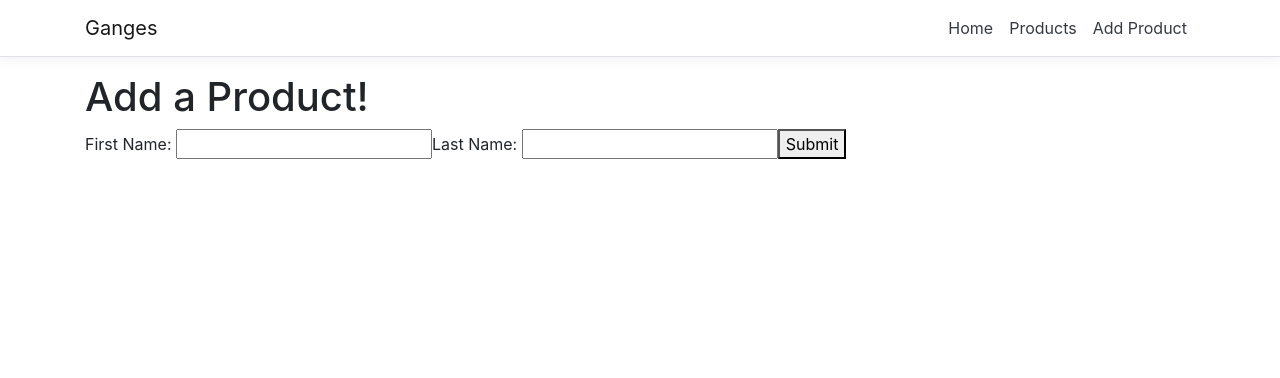
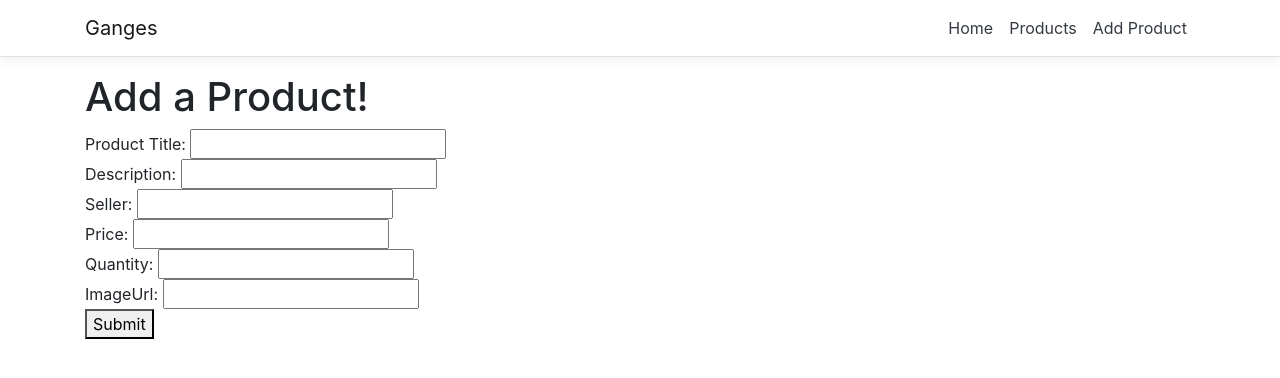
Before and after one commit to alexbobrob/ASP.NET-eShop-webapp, an Angular app in the folder Ganges/ClientApp/: page /add-product in a window 1280 px wide. Shown: the top 378 px of the page. Built offline with nearby package versions, Linux system fonts and the light colour scheme.

Commit message:
Created a form to add a product in the add product component. When the submit button is pressed a product object is created from the form values.

```diff
--- a/Ganges/ClientApp/src/app/add-product/add-product.component.html
+++ b/Ganges/ClientApp/src/app/add-product/add-product.component.html
@@ -1,16 +1,36 @@
 <h1>Add a Product!</h1>
-<form [formGroup]="profileForm" (ngSubmit)="onSubmit()">
+<form [formGroup]="productForm" (ngSubmit)="onSubmit()">
 
-    <label>
-        First Name:
-        <input type="text" formControlName="firstName">
-    </label>
+    <div>
+        Product Title:
+        <input type="text" formControlName="title">
+    </div>
 
-    <label>
-        Last Name:
-        <input type="text" formControlName="lastName">
-    </label>
+    <div>
+        Description:
+        <input type="text" formControlName="description">
+    </div>
 
-    <button type="submit" [disabled]="!profileForm.valid">Submit</button>
+    <div>
+        Seller:
+        <input type="text" formControlName="seller">
+    </div>
+
+    <div>
+        Price:
+        <input type="text" formControlName="price">
+    </div>
+
+    <div>
+        Quantity:
+        <input type="text" formControlName="quantity">
+    </div>
+
+    <div>
+        ImageUrl:
+        <input type="text" formControlName="imageUrl">
+    </div>
+
+    <button type="submit" [disabled]="!productForm.valid">Submit</button>
 
 </form>
--- a/Ganges/ClientApp/src/app/add-product/add-product.component.ts
+++ b/Ganges/ClientApp/src/app/add-product/add-product.component.ts
@@ -1,5 +1,6 @@
 import { Component, OnInit } from '@angular/core';
 import { FormGroup, FormControl } from '@angular/forms';
+import { Product } from '../product'
 
 @Component({
   selector: 'app-add-product',
@@ -9,9 +10,13 @@ import { FormGroup, FormControl } from '@angular/forms';
 export class AddProductComponent implements OnInit {
 
   //https://angular.io/guide/reactive-forms
-  profileForm = new FormGroup({
-    firstName: new FormControl(''),
-    lastName: new FormControl(''),
+  productForm = new FormGroup({
+    title: new FormControl(''),
+    description: new FormControl(''),
+    seller: new FormControl(''),
+    price: new FormControl(''),
+    quantity: new FormControl(''),
+    imageUrl: new FormControl(''),
   });
 
   constructor() { }
@@ -20,7 +25,17 @@ export class AddProductComponent implements OnInit {
   }
 
   onSubmit() {
-    console.log(this.profileForm.value);
+    // Create a product object from the values in the form
+    var product: Product = {
+      id: 0,
+      title: this.productForm.value.title,
+      description: this.productForm.value.description,
+      seller: this.productForm.value.seller,
+      price: this.productForm.value.price,
+      quantity: this.productForm.value.quantity,
+      imageUrl: this.productForm.value.imageUrl
+    }
+    console.log(product);
   }
 
 }
```
